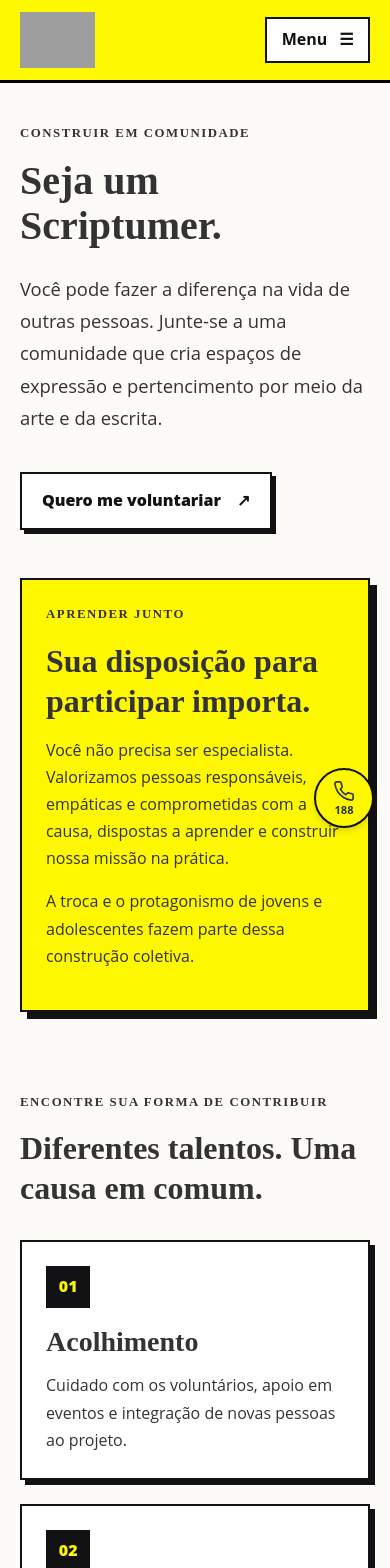
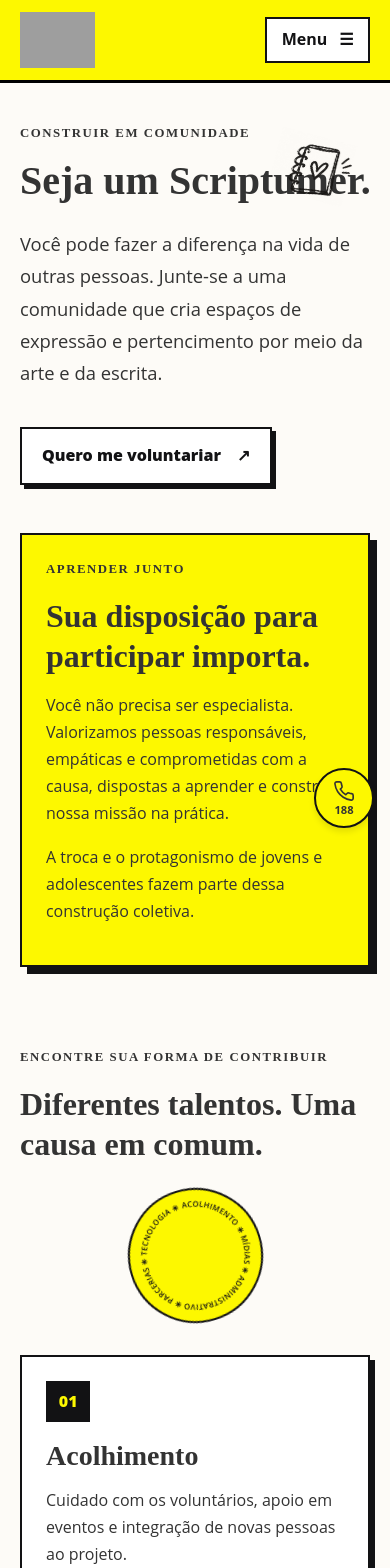
Before and after one commit to Projeto-Scriptum/website, a React (Vite) app: page /voluntariado in a window 390 px wide. Shown: the top 1568 px of the page. Built offline with nearby package versions, Linux system fonts and the light colour scheme; grey boxes are pictures that could not be loaded; a web font is replaced by a local one.

Commit message:
style: movimento à página de voluntariado

```diff
--- a/src/pages/Pages.css
+++ b/src/pages/Pages.css
@@ -37,6 +37,7 @@
 .page-intro .action-link {
   margin-top: 1.2rem;
 }
+
 .demo-note {
   padding: 1rem 1.25rem;
   border: 2px solid var(--preto-scriptum);
@@ -133,8 +134,14 @@
   border: 2px solid var(--preto-scriptum);
   background: var(--amarelo-scriptum);
   box-shadow: 7px 7px 0 var(--preto-scriptum);
-  transform: rotate(1deg);
+  transition: transform 0.3s ease, box-shadow 0.3s ease;
 }
+
+.volunteer-note:hover {
+  transform: translateY(-5px);
+  box-shadow: 9px 12px 0 var(--preto-scriptum);
+}
+
 .volunteer-note h2 {
   font-size: 2rem;
   line-height: 1.25;
@@ -166,6 +173,12 @@
   background: white;
   box-shadow: 5px 5px 0 var(--preto-scriptum);
 }
+.volunteer-card h3 {
+  font-size: 1.75rem;
+  line-height: 1.3;
+  margin: 1rem 0 0.75rem;
+}
+
 .volunteer-card:last-child {
   grid-column: 1 / -1;
 }
@@ -175,11 +188,6 @@
   color: var(--amarelo-scriptum);
   padding: 0.5rem 0.8rem;
   font-weight: 800;
-}
-.volunteer-card h3 {
-  font-size: 1.75rem;
-  line-height: 1.3;
-  margin: 1rem 0 0.75rem;
 }
 .volunteer-card p {
   line-height: 1.7;
@@ -231,6 +239,7 @@
     grid-template-columns: minmax(0, 1fr);
   }
   .volunteer-note {
+    animation: none;
     transform: none;
     padding: 1.5rem;
   }
@@ -268,7 +277,8 @@
 }
 
 @keyframes estrela-movimento {
-  0%, 100% {
+  0%,
+  100% {
     transform: rotate(-15deg) scale(1);
   }
 
@@ -278,7 +288,8 @@
 }
 
 @keyframes coracao-movimento {
-  0%, 100% {
+  0%,
+  100% {
     transform: translateY(0) rotate(-4deg);
   }
 
@@ -287,7 +298,6 @@
   }
 }
 
-/* Responsividade */
 @media (max-width: 600px) {
   .gallery-title-decoration {
     position: static;
@@ -302,3 +312,108 @@
     width: 38px;
   }
 }
+
+.volunteer-title {
+  position: relative;
+}
+
+.volunteer-title .volunteer-notebook {
+  display: inline-block;
+  width: 120px;
+  height: auto;
+  vertical-align: middle;
+  margin-left: 50px;
+  margin-top: -100px;
+  transform-origin: center;
+  animation: volunteer-notebook-move 4s ease-in-out infinite !important;
+}
+
+@media (max-width: 600px) {
+  .volunteer-title h1 {
+    display: flex;
+    align-items: center;
+    gap: 0.4rem;
+  }
+
+  .volunteer-title .volunteer-notebook {
+    display: block;
+    flex: 0 0 65px;
+    width: 80px;
+    height: auto;
+    margin-left: -105px;
+    margin-top: -30px;
+  }
+}
+
+@keyframes volunteer-notebook-move {
+  0%,
+  100% {
+    transform: rotate(-15deg) scale(1);
+  }
+
+  50% {
+    transform: rotate(15deg) scale(1.12);
+  }
+}
+
+
+
+.volunteer-areas .section-heading {
+  position: relative;
+  max-width: none;
+  min-height: 190px;
+  padding-right: 240px;
+}
+
+.areas-orbit {
+  position: absolute;
+  width: 190px;
+  height: 190px;
+  right: 55px;
+  top: 0;
+  border-radius: 50%;
+  background: var(--amarelo-scriptum);
+  border: 2px solid var(--preto-scriptum);
+  transform-origin: center;
+  animation: orbit-spin 30s linear infinite !important;
+}
+
+.areas-orbit svg {
+  display: block;
+  width: 100%;
+  height: 100%;
+  overflow: visible;
+}
+
+.areas-orbit text {
+  fill: var(--preto-scriptum);
+  font-family: var(--fonte-corpo);
+  font-size: 13px;
+  font-weight: 600;
+  letter-spacing: 1.5px;
+}
+
+@keyframes orbit-spin {
+  from {
+    transform: rotate(0deg);
+  }
+  to {
+    transform: rotate(360deg);
+  }
+}
+
+@media (max-width: 600px) {
+  .volunteer-areas .section-heading {
+    padding-right: 0;
+    min-height: auto;
+  }
+
+  .areas-orbit {
+    position: relative;
+    width: 135px;
+    height: 135px;
+    margin: 1.5rem auto 0;
+    right: auto;
+    top: auto;
+  }
+}
--- a/src/pages/Voluntariado.tsx
+++ b/src/pages/Voluntariado.tsx
@@ -36,7 +36,16 @@ export default function Voluntariado() {
         <div className="volunteer-intro">
           <header className="page-intro">
             <p className="page-kicker">Construir em comunidade</p>
-            <h1>Seja um Scriptumer.</h1>
+            <div className="volunteer-title">
+              <h1>
+                Seja um Scriptumer.
+                <img
+                  src="/src/assets/rabiscos/caderno.png"
+                  alt=""
+                  className="volunteer-notebook"
+                />
+              </h1>
+            </div>
             <p>
               Você pode fazer a diferença na vida de outras pessoas. Junte-se a
               uma comunidade que cria espaços de expressão e pertencimento por
@@ -70,7 +79,31 @@ export default function Voluntariado() {
           <div className="section-heading">
             <p className="page-kicker">Encontre sua forma de contribuir</p>
             <h2 id="areas-titulo">Diferentes talentos. Uma causa em comum.</h2>
+            <div className="areas-orbit" aria-hidden="true">
+              <svg viewBox="0 0 220 220">
+                <defs>
+                  <path
+                    id="areas-circle"
+                    d="M 110,110 m -82,0 a 82,82 0 1,1 164,0 a 82,82 0 1,1 -164,0"
+                  />
+                </defs>
+
+                <text>
+                  <textPath
+                    href="#areas-circle"
+                    startOffset="50%"
+                    textAnchor="middle"
+                    textLength="510"
+                    lengthAdjust="spacing"
+                  >
+                    ACOLHIMENTO ✳ MÍDIAS ✳ ADMINISTRATIVO ✳ PARCERIAS ✳
+                    TECNOLOGIA ✳
+                  </textPath>
+                </text>
+              </svg>
+            </div>
           </div>
+
           <div className="volunteer-grid">
             {areas.map((area, index) => (
               <article className="volunteer-card" key={area.titulo}>
```
